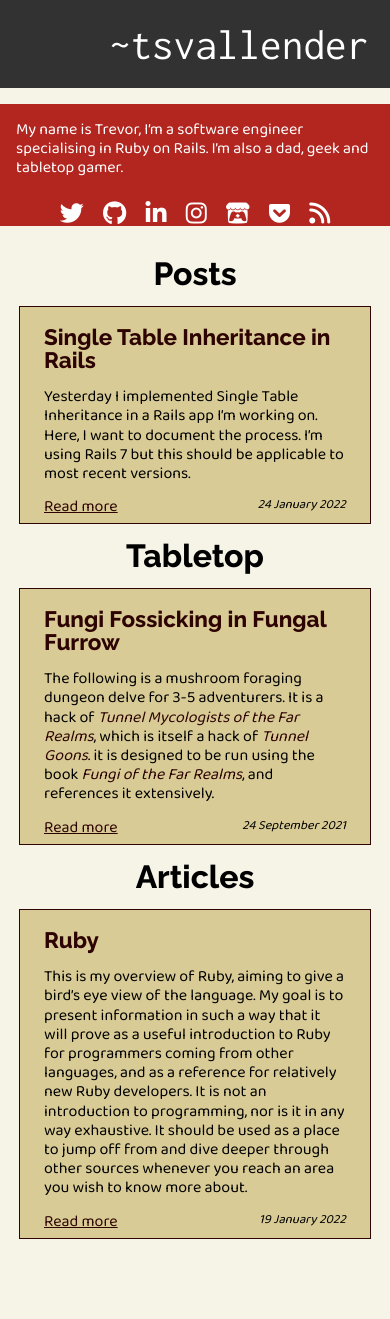
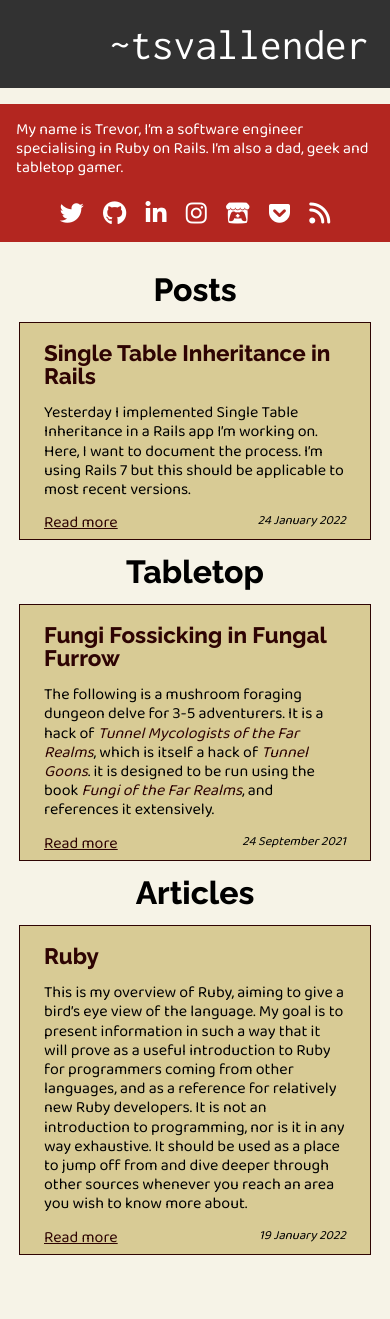
Before and after one commit to tsvallender-zz/tsvallender.github.io, a Jekyll site: the page built from index.md, in a window 390 px wide. Built offline with Jekyll 4.4.1, drawn with Linux system fonts in a browser that asks for light colours; nearby versions of some CDN libraries; our own code applies the rules of GitHub Pages for plain Markdown files.

Commit message:
Margin around icons on mobile

```diff
--- a/assets/css/styles.css
+++ b/assets/css/styles.css
@@ -248,6 +248,7 @@ pre {
 
   ul.links {
     text-align: center;
+    margin: 0 0 1em 0;
   }
   ul.links .linkText, .social h4 {
     display: none;
```
